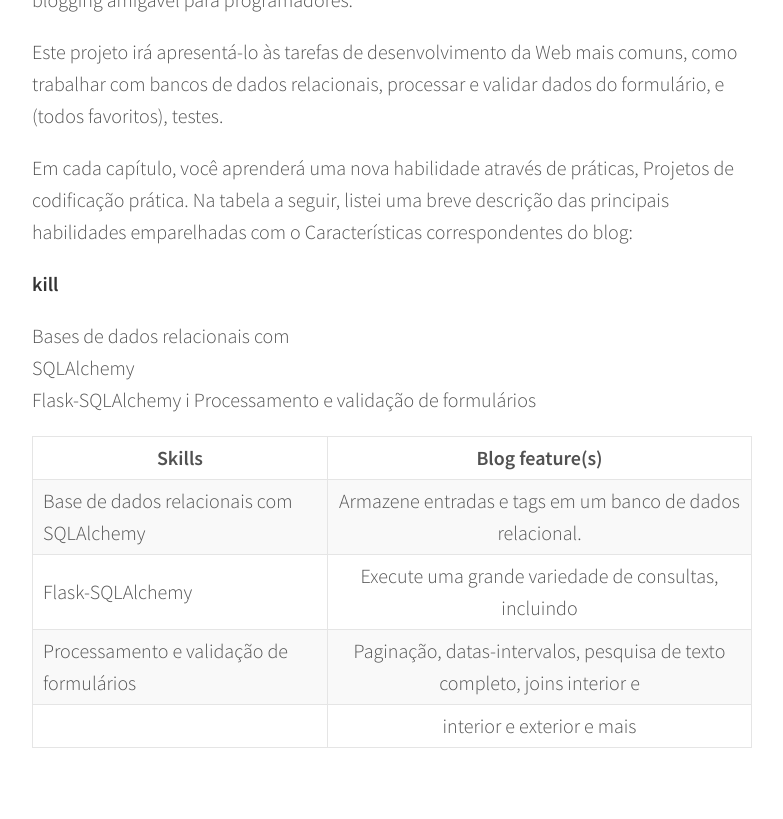
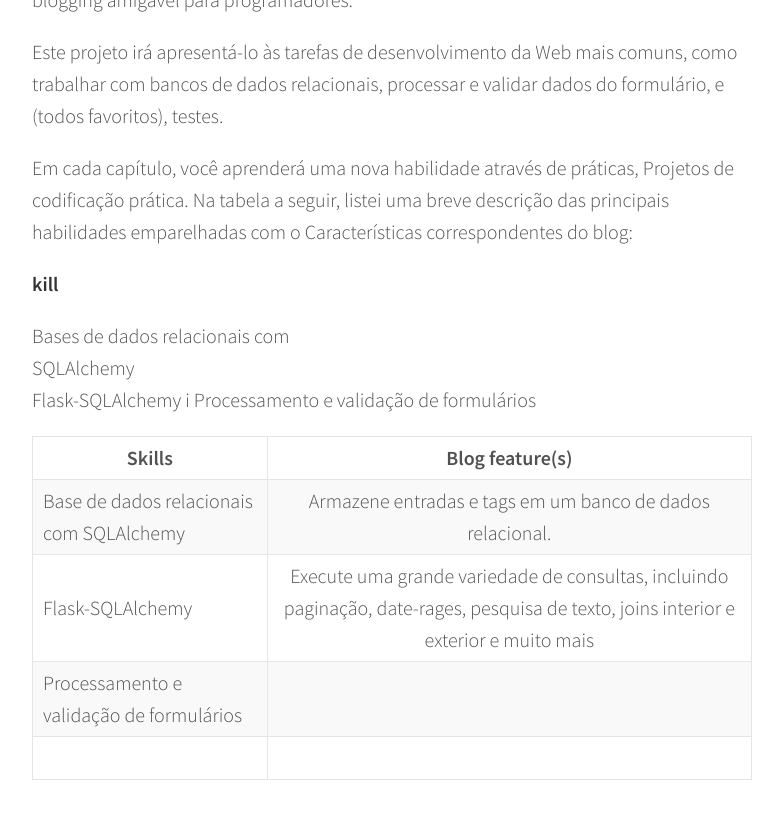
Before and after one commit to indrajithbandara/debug-blog, a Jekyll site: the page built from _posts/2017-07-14-flask_1.md, in a window 1280 px wide and 900 px high, scrolled down 8340 px. Shown: the top 819 px of the window, without its empty margins (248-1031 px from the left). Built offline with Jekyll 4.4.1, drawn with Linux system fonts in a browser that asks for light colours; comment, search, counter and statistics services are not loaded.

Commit message:
up.17.24

```diff
--- a/_posts/2017-07-14-flask_1.md
+++ b/_posts/2017-07-14-flask_1.md
@@ -271,9 +271,9 @@
 Flask-SQLAlchemy                             i
 Processamento e validação de formulários
 
-|                                 Skills   |Blog feature(s)                                                             |
-|------------------------------------------|:--------------------------------------------------------------------------:|
-| Base de dados relacionais com SQLAlchemy |  Armazene entradas e tags em um banco de dados relacional.                 |
-| Flask-SQLAlchemy                         |  Execute uma grande variedade de consultas, incluindo                      |
-| Processamento e validação de formulários |  Paginação, datas-intervalos, pesquisa de texto completo, joins interior e |
-|                                          |  interior e exterior e mais                                                |
+|                                 Skills   |Blog feature(s)                                                                                                                         |
+|------------------------------------------|:-------------------------------------------------------------------------------------------------------------------------------------: |
+| Base de dados relacionais com SQLAlchemy |  Armazene entradas e tags em um banco de dados relacional.                                                                             |
+| Flask-SQLAlchemy                         |  Execute uma grande variedade de consultas, incluindo paginação, date-rages, pesquisa de texto, joins interior e exterior e muito mais |
+| Processamento e validação de formulários |                                                                                                                                        |
+|                                          |                                                                                                                                        |
```
